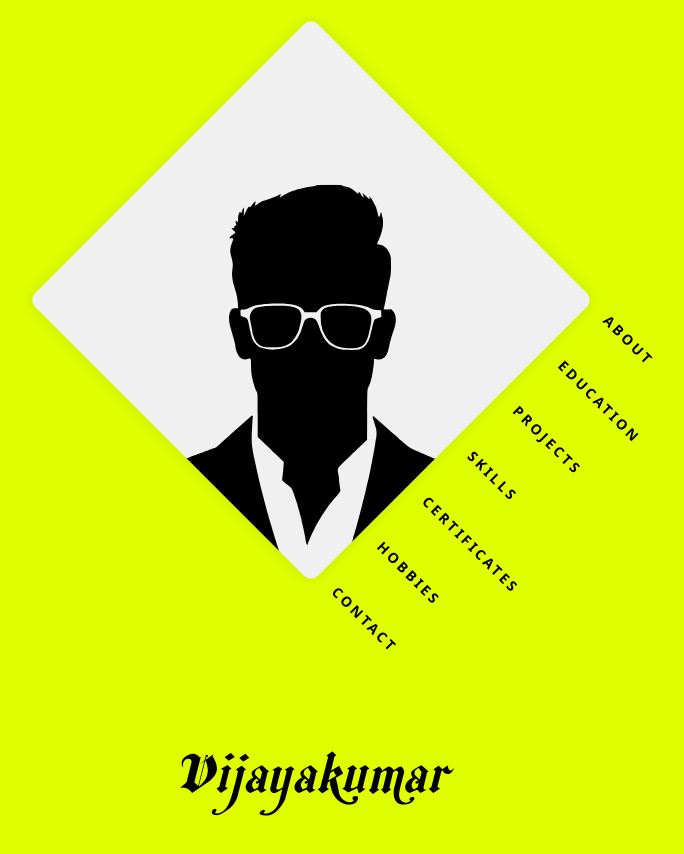
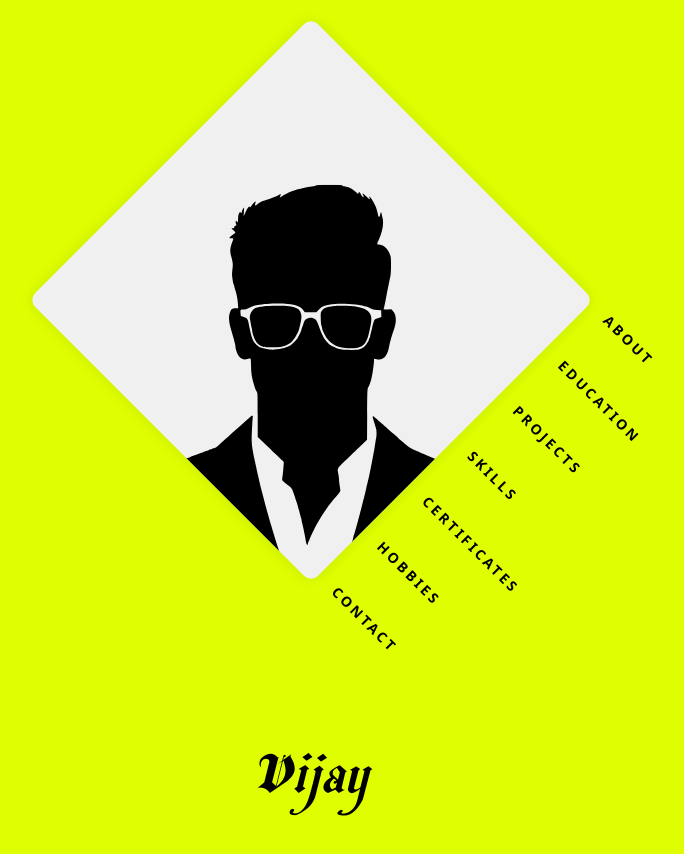
Before and after one commit to viji033/portfolio, a React (Create React App) app: page / in a window 1280 px wide. Shown: the top 854 px of the page, without its empty margins (329-1013 px from the left). Built offline with nearby package versions, Linux system fonts and the light colour scheme.

Commit message:
json change

```diff
--- a/src/components/pages/Header.js
+++ b/src/components/pages/Header.js
@@ -92,7 +92,7 @@ const Header = () => {
         </div>
 
         <div className="front-heading">
-          <h2 className="fw-bold">Vijayakumar</h2>
+          <h2 className="fw-bold">Vijay</h2>
         </div>
       </section>
     </>
```
